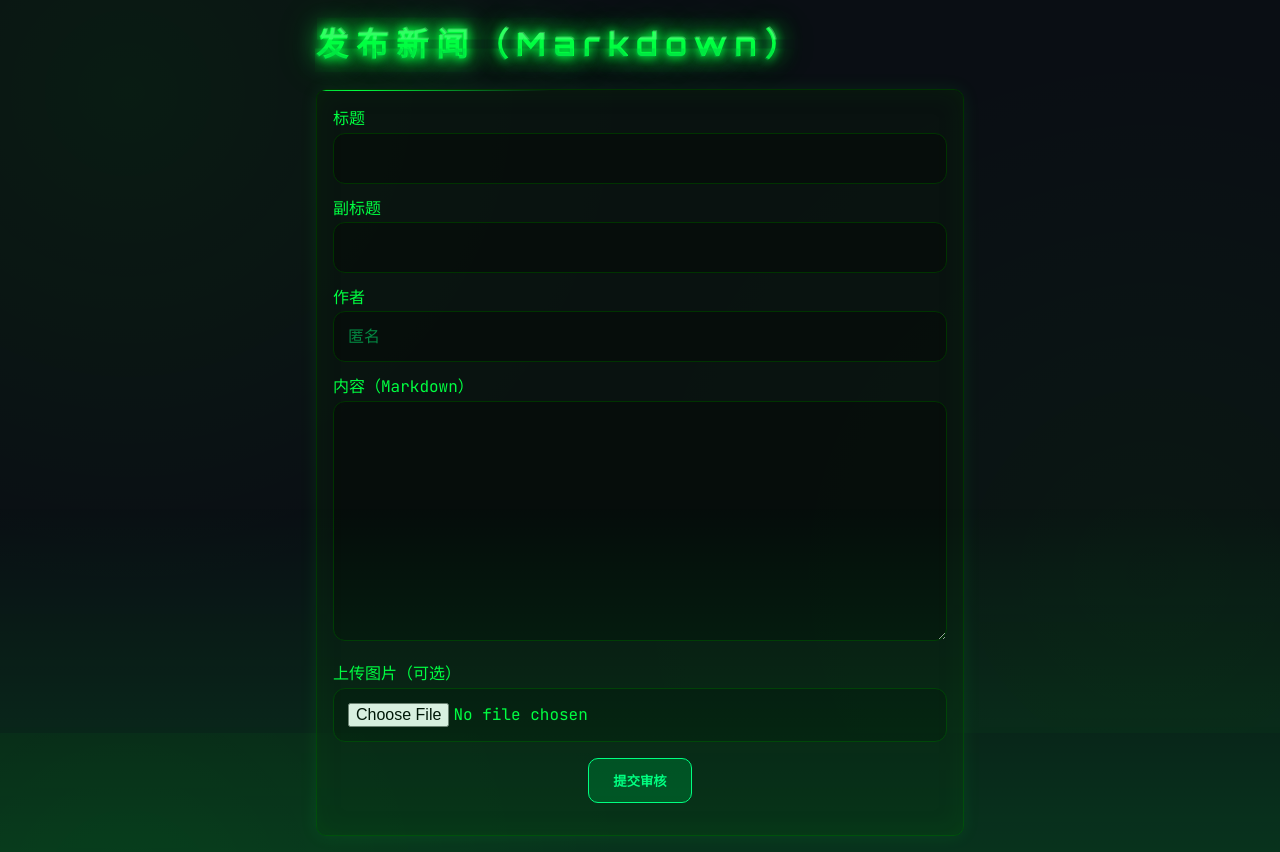
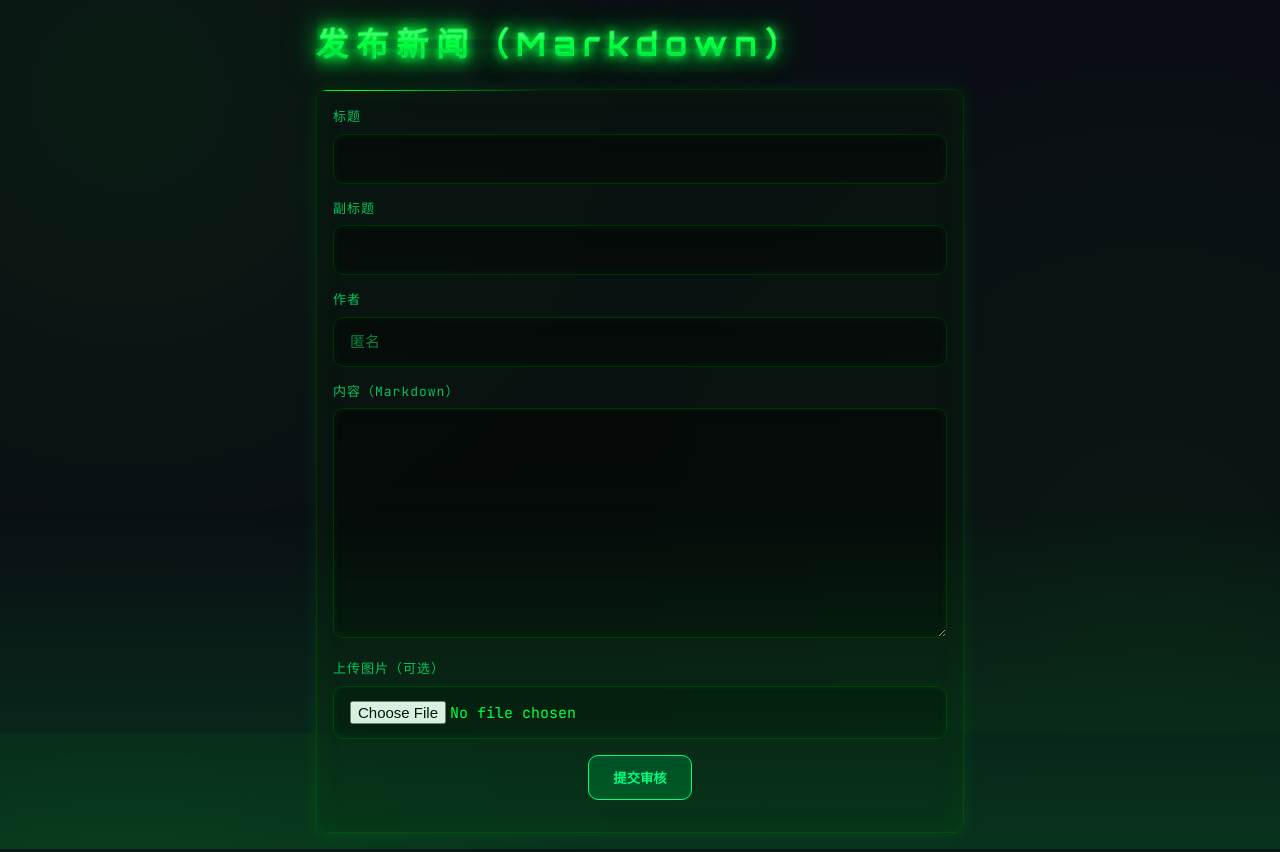
Before and after one commit to kgyyds/app3, a PHP site: page /post.php in a window 1280 px wide. Shown: the part 67-919 px from the top of the page. Run offline with PHP 8.4, Linux system fonts and the light colour scheme.

Commit message:
未声明的修复

```diff
--- a/admin/dashboard.php
+++ b/admin/dashboard.php
@@ -19,7 +19,7 @@ $visits = $visitStmt->fetchAll();
     <meta charset="UTF-8">
     <meta name="viewport" content="width=device-width, initial-scale=1.0">
     <title>后台总览</title>
-    <link rel="stylesheet" href="/css/style.css">
+    <link rel="stylesheet" href="/css/style.css?v=2">
 </head>
 <body>
 <div class="scanline"></div>
--- a/admin/review.php
+++ b/admin/review.php
@@ -30,7 +30,7 @@ $pending = $stmt->fetchAll();
     <meta charset="UTF-8">
     <meta name="viewport" content="width=device-width, initial-scale=1.0">
     <title>审核新闻</title>
-    <link rel="stylesheet" href="/css/style.css">
+    <link rel="stylesheet" href="/css/style.css?v=<?=time()?>">
 </head>
 <body>
 <div class="scanline"></div>
--- a/css/style.css
+++ b/css/style.css
@@ -198,19 +198,86 @@ img {
     background: rgba(70, 0, 0, 0.45);
 }
 
-.form label { display: block; margin-bottom: 12px; }
+/* ===== 表单整体 ===== */
+
+.form label {
+    display: block;
+    margin-bottom: 14px;
+    font-size: 13px;
+    color: rgba(0,255,120,0.75);
+    letter-spacing: 1px;
+}
+
+/* ===== 输入框 ===== */
 
 input,
 textarea {
     width: 100%;
-    padding: 14px;
-    border-radius: 12px;
+    padding: 14px 16px;
+    margin-top: 6px;
+
+    border-radius: 10px;
     border: 1px solid #003300;
-    background: rgba(0, 0, 0, 0.3);
+
+    background:
+        linear-gradient(
+            rgba(0,0,0,0.45),
+            rgba(0,0,0,0.35)
+        );
+
     color: #00ff41;
-    font-size: 16px;
-    box-sizing: border-box;
+
+    font-size: 15px;
     font-family: "JetBrains Mono", monospace;
+
+    transition:
+        border-color 0.25s,
+        box-shadow 0.25s,
+        background 0.25s;
+
+    box-shadow:
+        inset 0 0 8px rgba(0,255,60,0.08);
+}
+
+/* ===== textarea 单独 ===== */
+
+textarea {
+    resize: vertical;
+    min-height: 110px;
+}
+
+/* ===== focus效果 ===== */
+
+input:focus,
+textarea:focus {
+    outline: none;
+
+    border-color: #00ff88;
+
+    background:
+        linear-gradient(
+            rgba(0,0,0,0.55),
+            rgba(0,0,0,0.45)
+        );
+
+    box-shadow:
+        inset 0 0 10px rgba(0,255,80,0.15),
+        0 0 8px rgba(0,255,80,0.25),
+        0 0 18px rgba(0,255,80,0.12);
+}
+
+/* ===== placeholder ===== */
+
+input::placeholder,
+textarea::placeholder {
+    color: rgba(0,255,120,0.4);
+}
+
+/* ===== 输入时光标 ===== */
+
+input,
+textarea {
+    caret-color: #00ff88;
 }
 
 input:focus,
--- a/news.php
+++ b/news.php
@@ -28,7 +28,7 @@ $comments = $cStmt->fetchAll();
     <meta charset="UTF-8">
     <meta name="viewport" content="width=device-width, initial-scale=1.0">
     <title><?= e($news['title']) ?></title>
-    <link rel="stylesheet" href="/css/style.css">
+    <link rel="stylesheet" href="/css/style.css?v=<?=time()?>">
 </head>
 <body>
 <div class="scanline"></div>
--- a/post.php
+++ b/post.php
@@ -70,7 +70,7 @@ if ($_SERVER['REQUEST_METHOD'] === 'POST') {
     <meta charset="UTF-8">
     <meta name="viewport" content="width=device-width, initial-scale=1.0">
     <title>发布新闻</title>
-    <link rel="stylesheet" href="/css/style.css">
+    <link rel="stylesheet" href="/css/style.css?v=<?=time()?>">
 </head>
 <body>
 <div class="scanline"></div>
```
Also changed, not shown: index.php (+96 -8 lines), .user.ini (added).
